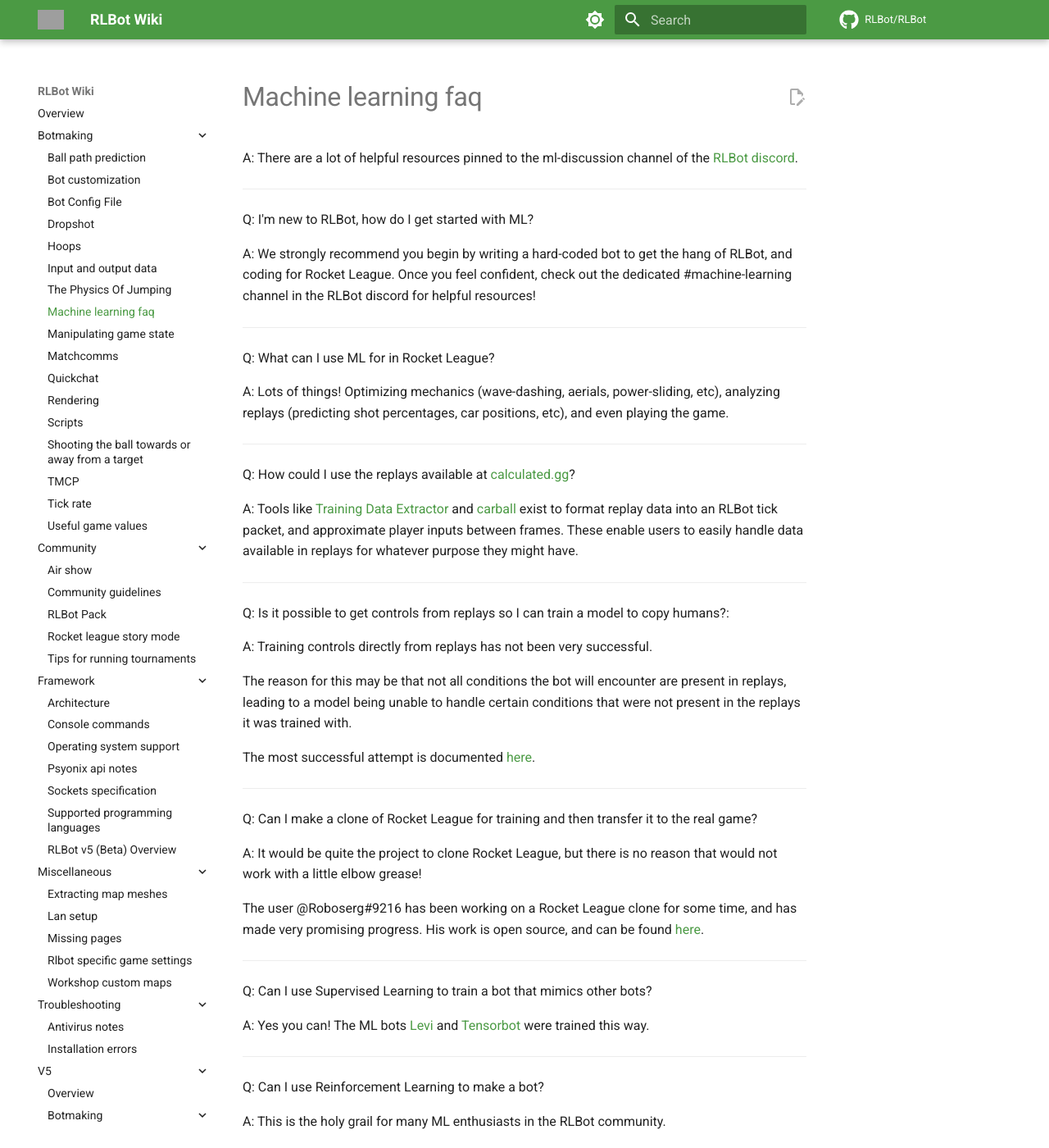
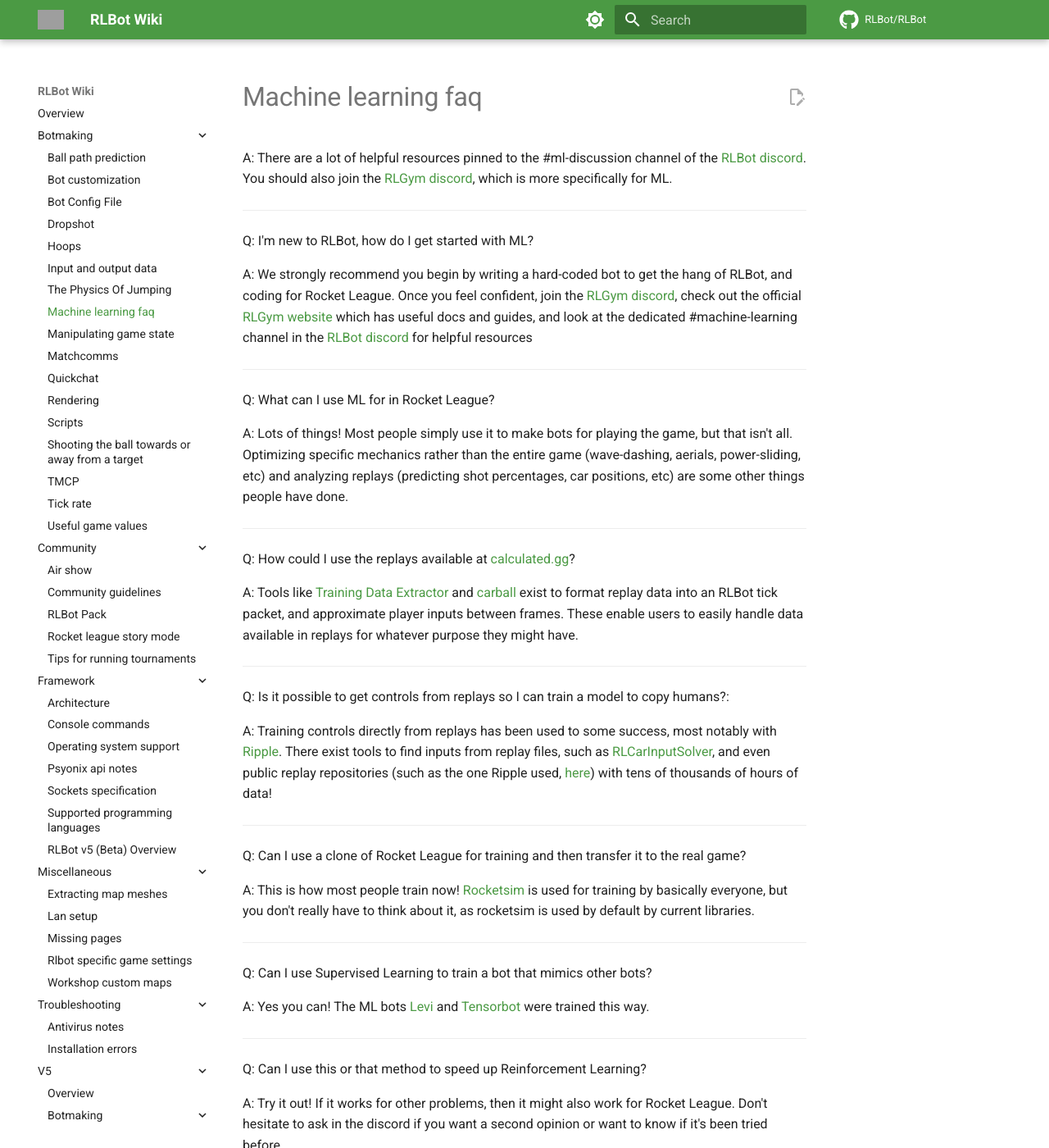
Before and after one commit to RLBot/wiki, an MkDocs documentation site: the page built from docs/botmaking/machine-learning-faq.md, in a window 1280 px wide and 1400 px high. Shown: the whole window at 82% size. Built offline with MkDocs 1.6.1 and Material for MkDocs 9.7.7, drawn with Linux system fonts in a browser that asks for light colours; comment, search, counter and statistics services are not loaded; some of the changed text lies outside the part shown; grey boxes are pictures that could not be loaded.

Commit message:
Update ML FAQ

```diff
--- a/docs/botmaking/machine-learning-faq.md
+++ b/docs/botmaking/machine-learning-faq.md
@@ -1,18 +1,18 @@
 Q: I'm new to ML, where should I start?
 
-A: There are a lot of helpful resources pinned to the ml-discussion channel of the [RLBot discord](https://discord.gg/S2Y2Kdr).
+A: There are a lot of helpful resources pinned to the #ml-discussion channel of the [RLBot discord](https://discord.gg/S2Y2Kdr). You should also join the [RLGym discord](https://discord.gg/t7xcJnvgfa), which is more specifically for ML.
 
 ______________________________________________________________________
 
 Q: I'm new to RLBot, how do I get started with ML?
 
-A: We strongly recommend you begin by writing a hard-coded bot to get the hang of RLBot, and coding for Rocket League. Once you feel confident, check out the dedicated #machine-learning channel in the RLBot discord for helpful resources!
+A: We strongly recommend you begin by writing a hard-coded bot to get the hang of RLBot, and coding for Rocket League. Once you feel confident, join the [RLGym discord](https://discord.gg/t7xcJnvgfa), check out the official [RLGym website](https://rlgym.github.io/) which has useful docs and guides, and look at the dedicated #machine-learning channel in the [RLBot discord](https://discord.gg/S2Y2Kdr) for helpful resources
 
 ______________________________________________________________________
 
 Q: What can I use ML for in Rocket League?
 
-A: Lots of things! Optimizing mechanics (wave-dashing, aerials, power-sliding, etc), analyzing replays (predicting shot percentages, car positions, etc), and even playing the game.
+A: Lots of things! Most people simply use it to make bots for playing the game, but that isn't all. Optimizing specific mechanics rather than the entire game (wave-dashing, aerials, power-sliding, etc) and analyzing replays (predicting shot percentages, car positions, etc) are some other things people have done.
 
 ______________________________________________________________________
 
@@ -24,19 +24,13 @@
 
 Q: Is it possible to get controls from replays so I can train a model to copy humans?:
 
-A: Training controls directly from replays has not been very successful.
-
-The reason for this may be that not all conditions the bot will encounter are present in replays, leading to a model being unable to handle certain conditions that were not present in the replays it was trained with.
-
-The most successful attempt is documented [here](https://github.com/Rolv-Arild/replay-pretraining).
+A: Training controls directly from replays has been used to some success, most notably with [Ripple](https://wandb.ai/rolv-arild/ripple/reports/Ripple--VmlldzozNDE5NzE4). There exist tools to find inputs from replay files, such as [RLCarInputSolver](https://github.com/ZealanL/RLCarInputSolver), and even public replay repositories (such as the one Ripple used, [here](https://www.kaggle.com/datasets/rolvarild/high-level-rocket-league-replay-dataset)) with tens of thousands of hours of data!
 
 ______________________________________________________________________
 
-Q: Can I make a clone of Rocket League for training and then transfer it to the real game?
+Q: Can I use a clone of Rocket League for training and then transfer it to the real game?
 
-A: It would be quite the project to clone Rocket League, but there is no reason that would not work with a little elbow grease!
-
-The user @Roboserg#9216 has been working on a Rocket League clone for some time, and has made very promising progress. His work is open source, and can be found [here](https://github.com/roboserg/RoboLeague).
+A: This is how most people train now! [Rocketsim](https://github.com/ZealanL/RocketSim) is used for training by basically everyone, but you don't really have to think about it, as rocketsim is used by default by current libraries.
 
 ______________________________________________________________________
 
@@ -46,19 +40,6 @@
 
 ______________________________________________________________________
 
-Q: Can I use Reinforcement Learning to make a bot?
-
-A: This is the holy grail for many ML enthusiasts in the RLBot community.
-
-With the recent release of the Python library and Bakkesmod plugin [RLGym](https://rlgym.github.io/), Reinforcement Learning can now be used to train models directly in the game.
-Some promising results have already been achieved, like [Rhobot](https://www.youtube.com/watch?v=0PZ89WIr3xw) and [Element](https://imgur.com/a/DQSUAWA).
-These models take quite a lot of compute power and time to train, but they are achievable with consumer-grade hardware. The largest RLGym project is currently a distributed learning bot [Necto/Nexto](https://github.com/Rolv-Arild/Necto/).
-
-Reinforcement Learning can also be used to train specific mechanics, like [Eagle](https://www.twitch.tv/videos/488777173) and [ElementAerial](https://imgur.com/a/kleC2Jc)
-
-______________________________________________________________________
-
 Q: Can I use this or that method to speed up Reinforcement Learning?
 
-A: You can just try it out, if it works for other problems, then it might also work for Rocket League.
-Don't hesitate to ask in the discord if you want a second opinion.
+A: Try it out! If it works for other problems, then it might also work for Rocket League. Don't hesitate to ask in the discord if you want a second opinion or want to know if it's been tried before.
```
